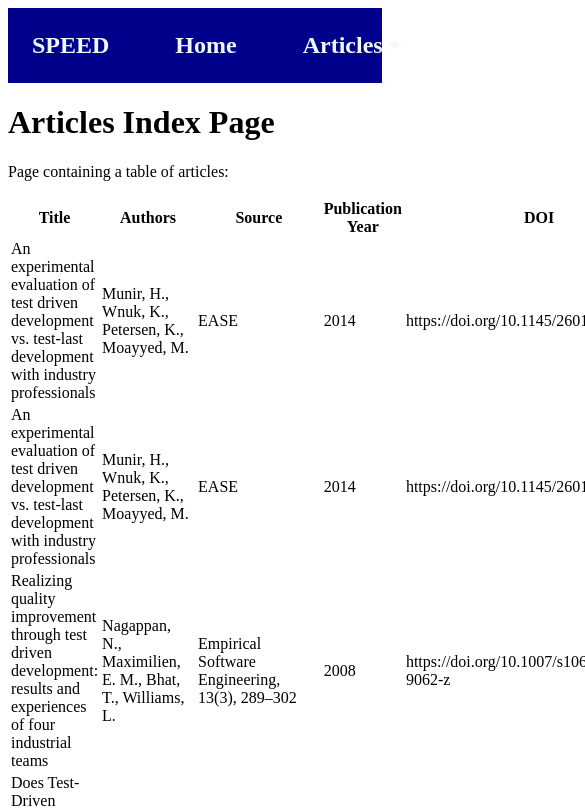
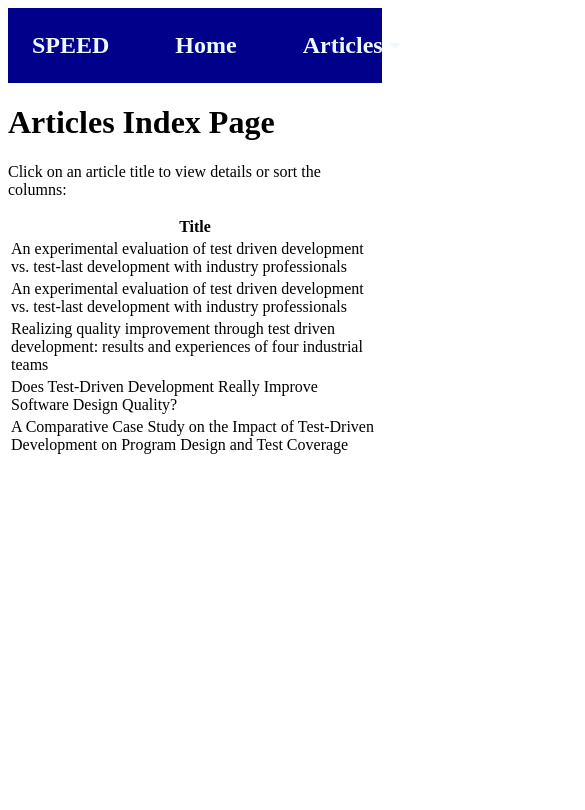
Before and after one commit to ParthTri/SPEED, a Next.js app in the folder frontend/: page /articles in a window 390 px wide. Shown: the top 810 px of the page, 585 px wide, since content can reach past the window. Built offline with nearby package versions, Linux system fonts and the light colour scheme.

Commit message:
Implemented SortableTable with Article viewing
Still needs to implement API request to displays all
content.

```diff
--- a/frontend/src/components/table/SortableTable.tsx
+++ b/frontend/src/components/table/SortableTable.tsx
@@ -1,10 +1,11 @@
 import React from "react";
 
 interface SortableTableProps {
-	headers: { key: string; label: string }[];
-	data: any[];
+  headers: { key: string; label: string }[]; // Table headers
+  data: any[]; // Data for the table rows
   onSort: (key: any) => void; // Pass sorting handler from parent component
   sortConfig: { key: any; direction: string } | null; // Current sorting configuration
+  onRowClick?: (row: any) => void; // Optional row click handler for details view
 }
 
 const SortableTable: React.FC<SortableTableProps> = ({
@@ -12,12 +13,17 @@ const SortableTable: React.FC<SortableTableProps> = ({
   data,
   onSort,
   sortConfig,
+  onRowClick, // Optional prop for row click
 }) => (
-	<table>
+  <table className="table-auto w-full">
     <thead>
       <tr>
         {headers.map((header) => (
-					<th key={header.key} onClick={() => onSort(header.key)}>
+          <th
+            key={header.key}
+            onClick={() => onSort(header.key)}
+            className="cursor-pointer"
+          >
             {header.label}
             {sortConfig?.key === header.key &&
               (sortConfig.direction === "ascending" ? " ↑" : " ↓")}
@@ -27,7 +33,11 @@ const SortableTable: React.FC<SortableTableProps> = ({
     </thead>
     <tbody>
       {data.map((row, i) => (
-				<tr key={i}>
+        <tr
+          key={i}
+          className="cursor-pointer hover:bg-gray-100"
+          onClick={() => onRowClick?.(row)} // Call the handler if provided
+        >
           {headers.map((header) => (
             <td key={header.key}>{row[header.key]}</td>
           ))}
--- a/frontend/src/pages/articles/index.tsx
+++ b/frontend/src/pages/articles/index.tsx
@@ -1,6 +1,7 @@
 import { GetStaticProps, NextPage } from "next";
 import { useState } from "react";
 import SortableTable from "../../components/table/SortableTable";
+import ArticleDetail from "../../components/ArticleDetail";
 import data from "../../utils/dummydata";
 import { ArticleInterface } from "@/utils/article.interface";
 
@@ -9,10 +10,12 @@ type ArticlesProps = {
 };
 
 const Articles: NextPage<ArticlesProps> = ({ articles }) => {
+  // State to manage sorting and selected article for detail view
   const [sortConfig, setSortConfig] = useState<{
     key: keyof ArticleInterface;
     direction: string;
   } | null>(null);
+  const [selectedArticle, setSelectedArticle] = useState<ArticleInterface | null>(null);
 
   // Sorting logic
   const sortedArticles = [...articles].sort((a, b) => {
@@ -27,6 +30,7 @@ const Articles: NextPage<ArticlesProps> = ({ articles }) => {
     return 0;
   });
 
+  // Handle sorting
   const handleSort = (column: keyof ArticleInterface) => {
     let direction = "ascending";
     if (sortConfig?.key === column && sortConfig.direction === "ascending") {
@@ -35,32 +39,46 @@ const Articles: NextPage<ArticlesProps> = ({ articles }) => {
     setSortConfig({ key: column, direction });
   };
 
+  // Handle article selection for detail view
+  const handleArticleClick = (article: ArticleInterface) => {
+    setSelectedArticle(article);
+  };
+
+  // Close article detail view
+  const handleCloseDetail = () => {
+    setSelectedArticle(null);
+  };
+
+  // Table headers
   const headers: { key: keyof ArticleInterface; label: string }[] = [
     { key: "title", label: "Title" },
-		{ key: "authors", label: "Authors" },
-		{ key: "source", label: "Source" },
-		{ key: "pubyear", label: "Publication Year" },
-		{ key: "doi", label: "DOI" },
-		{ key: "claim", label: "Claim" },
-		{ key: "evidence", label: "Evidence" },
   ];
 
   return (
-		<div className="container">
-			<h1>Articles Index Page</h1>
-			<p>Page containing a table of articles:</p>
+    <div className="container mx-auto px-4">
+      <h1 className="text-2xl font-bold my-4">Articles Index Page</h1>
+      <p className="mb-4">Click on an article title to view details or sort the columns:</p>
+
+      {/* If an article is selected, display the detail view */}
+      {selectedArticle ? (
+        <ArticleDetail article={selectedArticle} onClose={handleCloseDetail} />
+      ) : (
+        // Otherwise, show the sortable table
         <SortableTable
           headers={headers}
           data={sortedArticles}
           onSort={handleSort}
           sortConfig={sortConfig}
+          onRowClick={handleArticleClick} // Enable clicking to view article details
         />
+      )}
     </div>
   );
 };
 
+// Fetch articles as static props
 export const getStaticProps: GetStaticProps<ArticlesProps> = async () => {
-	// Map the data to ensure all articles have consistent property names
+  // Ensure all articles have consistent properties
   const articles = data.map((article) => ({
     id: article.id ?? article.id,
     title: article.title,
```
Lines whose indentation alone changed are shown as unchanged.
